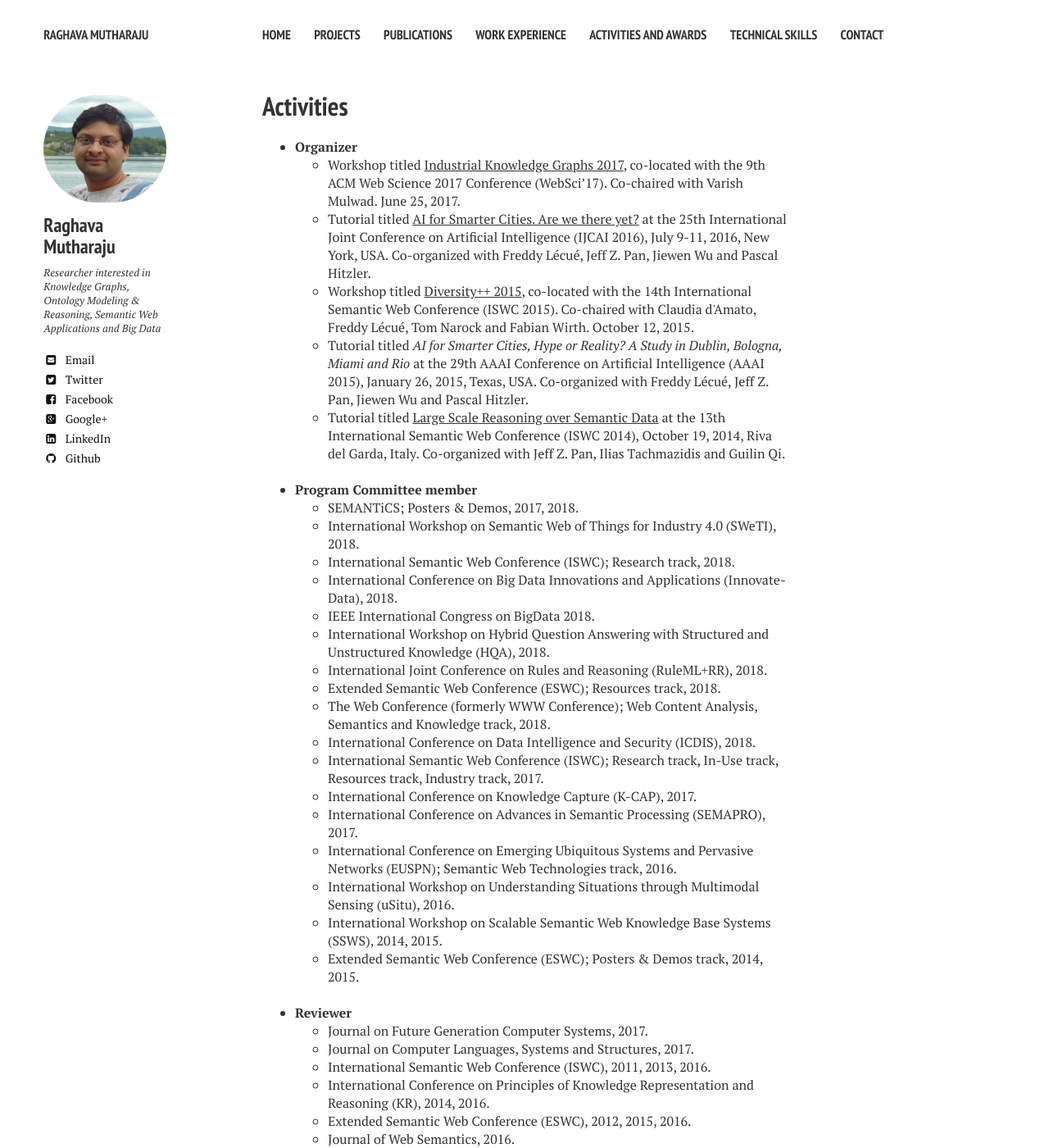
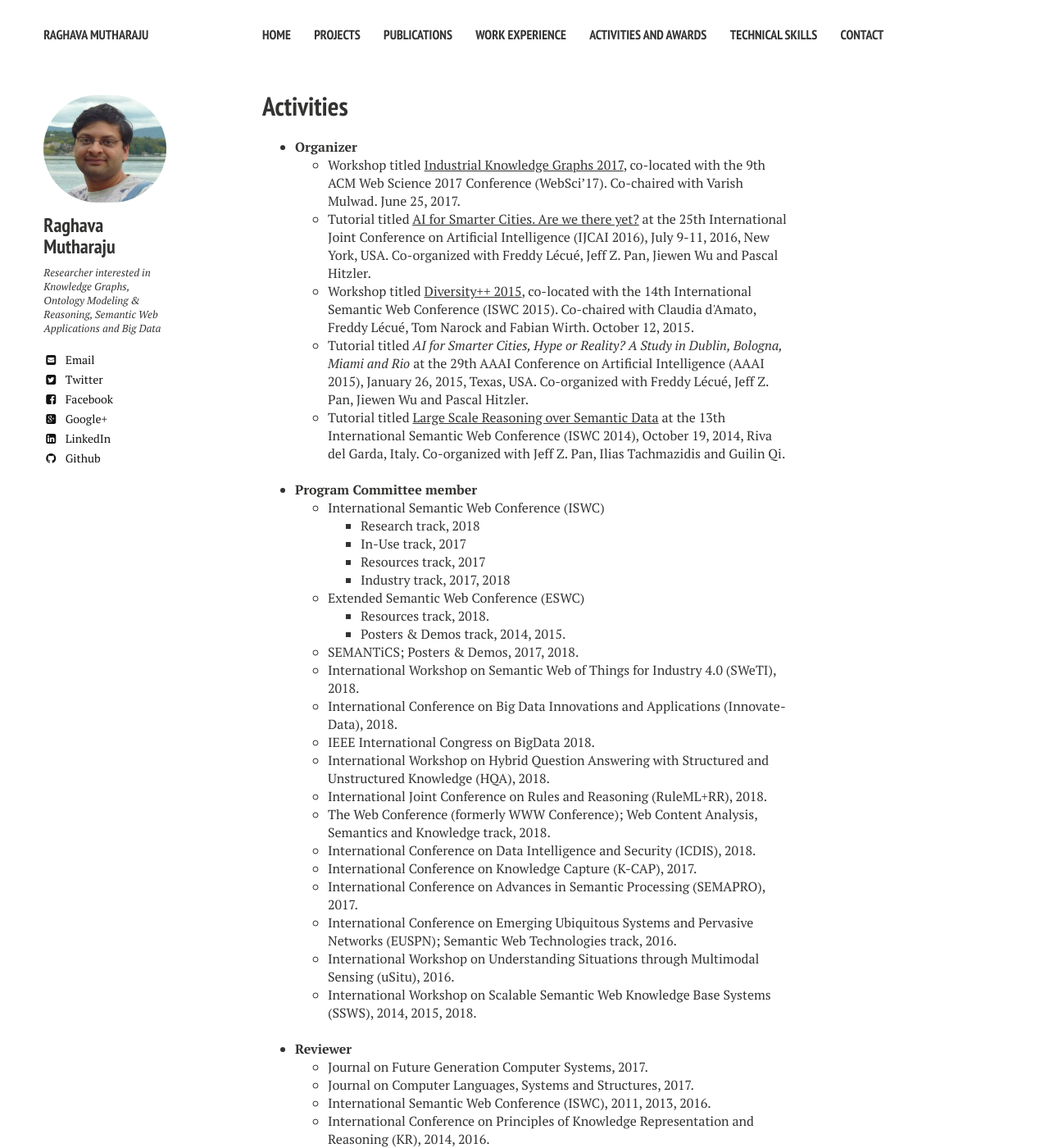
Before and after one commit to raghavam/raghavam.github.io, a Jekyll site: the page built from awards-activities.md, in a window 1280 px wide and 1400 px high. Shown: the whole window at 82% size. Built offline with Jekyll 4.4.1, drawn with Linux system fonts in a browser that asks for light colours; nearby versions of some CDN libraries.

Commit message:
added PC activities

```diff
--- a/awards-activities.md
+++ b/awards-activities.md
@@ -13,23 +13,27 @@ share: false
 &nbsp;
 
 * **Program Committee member**
+  * International Semantic Web Conference (ISWC)
+      * Research track, 2018
+	  * In-Use track, 2017
+	  * Resources track, 2017
+	  * Industry track, 2017, 2018
+  * Extended Semantic Web Conference (ESWC)
+      * Resources track, 2018.
+	  * Posters & Demos track, 2014, 2015.
   * SEMANTiCS; Posters & Demos, 2017, 2018.
   * International Workshop on Semantic Web of Things for Industry 4.0 (SWeTI), 2018.
-  * International Semantic Web Conference (ISWC); Research track, 2018.
   * International Conference on Big Data Innovations and Applications (Innovate-Data), 2018.
   * IEEE International Congress on BigData 2018.
   * International Workshop on Hybrid Question Answering with Structured and Unstructured Knowledge (HQA), 2018.
   * International Joint Conference on Rules and Reasoning (RuleML+RR), 2018.
-  * Extended Semantic Web Conference (ESWC); Resources track, 2018.
   * The Web Conference (formerly WWW Conference); Web Content Analysis, Semantics and Knowledge track,  2018.
   * International Conference on Data Intelligence and Security (ICDIS), 2018.
-  * International Semantic Web Conference (ISWC); Research track, In-Use track, Resources track, Industry track, 2017.
   * International Conference on Knowledge Capture (K-CAP), 2017.
   * International Conference on Advances in Semantic Processing (SEMAPRO), 2017.
   * International Conference on Emerging Ubiquitous Systems and Pervasive Networks (EUSPN); Semantic Web Technologies track, 2016.
   * International Workshop on Understanding Situations through Multimodal Sensing (uSitu), 2016.
-  * International Workshop on Scalable Semantic Web Knowledge Base Systems (SSWS), 2014, 2015.
-  * Extended Semantic Web Conference (ESWC); Posters & Demos track, 2014, 2015.
+  * International Workshop on Scalable Semantic Web Knowledge Base Systems (SSWS), 2014, 2015, 2018.
 &nbsp;
 
 * **Reviewer**
```
Also changed, not shown: 1 other file.
